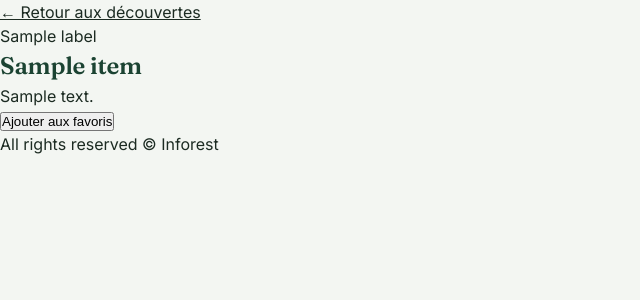
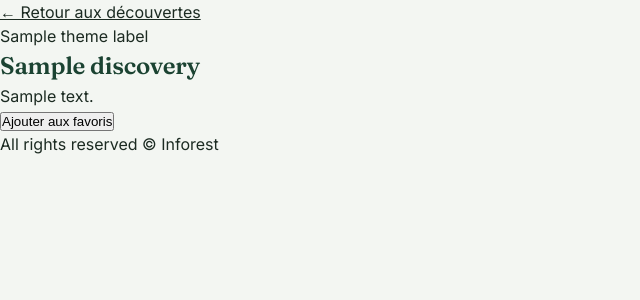
Before and after one commit to aragoza/Inforest, a Django app: template templates/discovery/detail.html in a window 1280 px wide. Shown: the part 48-348 px from the top of the page, without its empty margins (0-640 px from the left). Run offline with Django 5.2, Linux system fonts and the light colour scheme; the template is opened without the code that fills it: most values are stand-ins (such as "Sample title", 1, 10 or a date in 2020).

Commit message:
refactor (discovery) : item devient discovery label devient theme_label

```diff
--- a/templates/discovery/detail.html
+++ b/templates/discovery/detail.html
@@ -1,15 +1,15 @@
 {% extends 'base.html' %}
 
-{% block title %}{{ item.title }} — InForêt{% endblock %}
+{% block title %}{{ discovery.title|default:"Découverte" }} — Inforest{% endblock %}
 
 {% block content %}
   <a href="{% url 'discovery:list' %}" class="back">← Retour aux découvertes</a>
 
-  {% if item %}
+  {% if discovery %}
     <article class="card">
-      <span class="badge {{ item.theme }}">{{ label }}</span>
-      <h1>{{ item.title }}</h1>
-      <p class="body-text">{{ item.summary }}</p>
+      <span class="badge {{ discovery.theme }}">{{ theme_label }}</span>
+      <h1>{{ discovery.title }}</h1>
+      <p class="body-text">{{ discovery.summary }}</p>
 
       <div class="actions">
         <button type="button" class="button ghost">Ajouter aux favoris</button>
```
